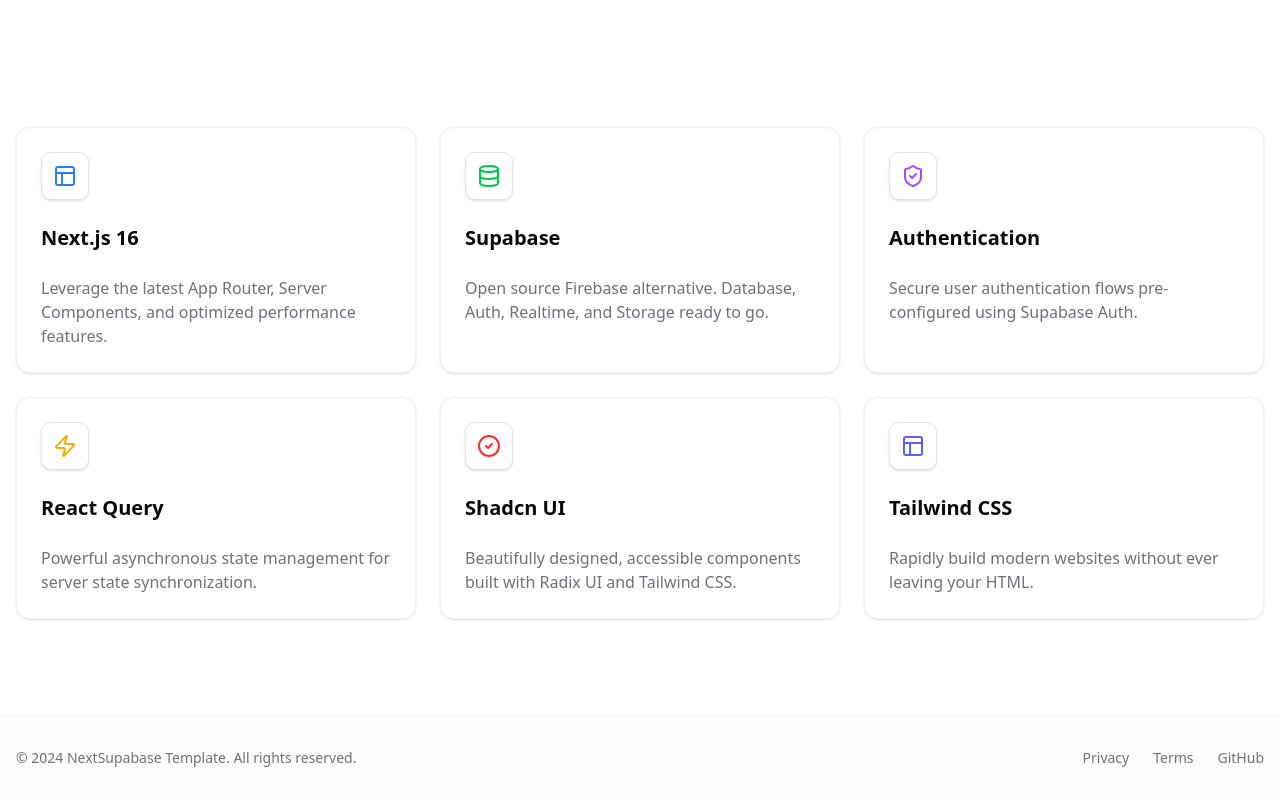
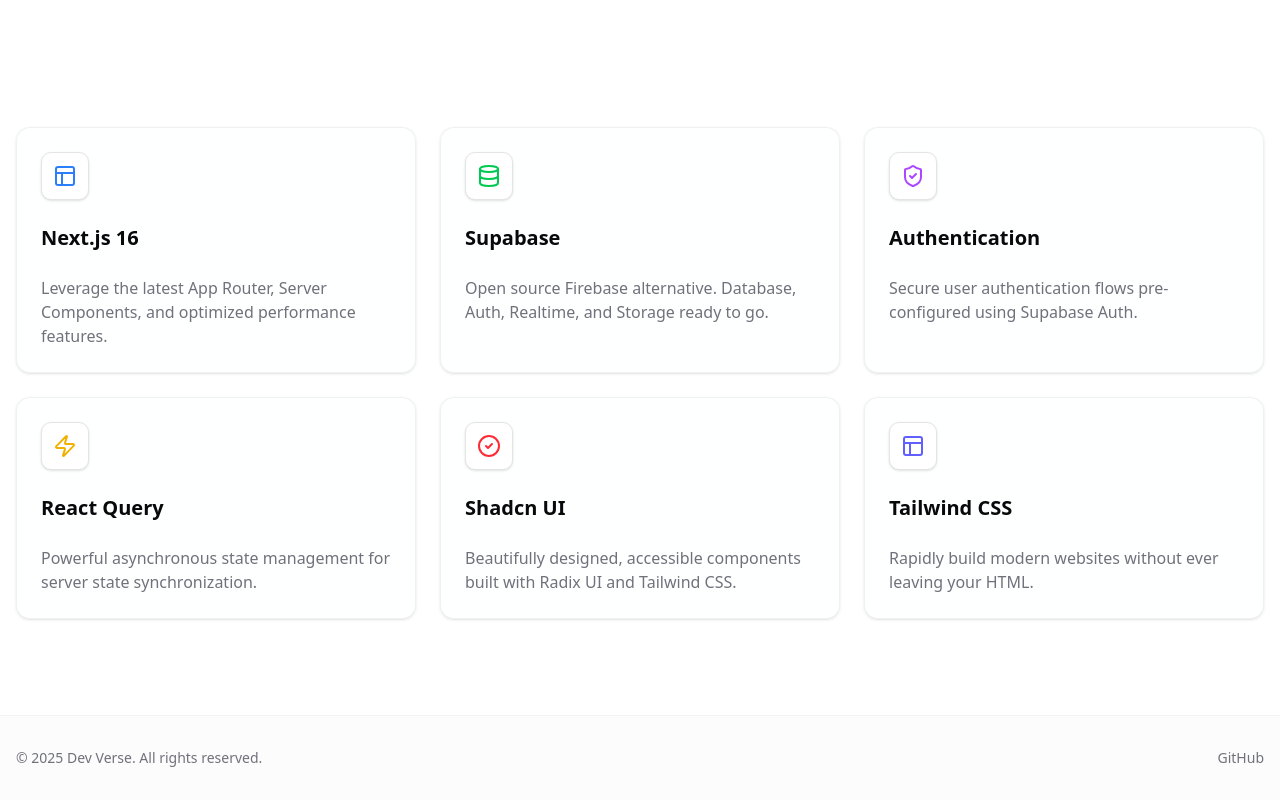
Before and after one commit to ScreenTechnicals/next-supabase-template, a Next.js app: page / in a window 1280 px wide. Shown: the part 634-1434 px from the top of the page. Built offline with nearby package versions, Linux system fonts and the light colour scheme; no server answers.

Commit message:
fix: fix reviews

```diff
--- a/app/page.tsx
+++ b/app/page.tsx
@@ -98,12 +98,10 @@
       <footer className="border-t border-border/40 bg-muted/30">
         <div className="container mx-auto px-4 py-8 flex flex-col md:flex-row items-center justify-between gap-4">
           <p className="text-sm text-muted-foreground">
-            © 2024 NextSupabase Template. All rights reserved.
+            © 2025 Dev Verse. All rights reserved.
           </p>
           <div className="flex gap-6 text-sm text-muted-foreground">
-            <a href="#" className="hover:text-foreground transition-colors">Privacy</a>
-            <a href="#" className="hover:text-foreground transition-colors">Terms</a>
-            <a href="#" className="hover:text-foreground transition-colors">GitHub</a>
+            <Link href="https://github.com/ScreenTechnicals/next-supabase-template" target="_blank" className="hover:text-foreground transition-colors">GitHub</Link>
           </div>
         </div>
       </footer>
```
